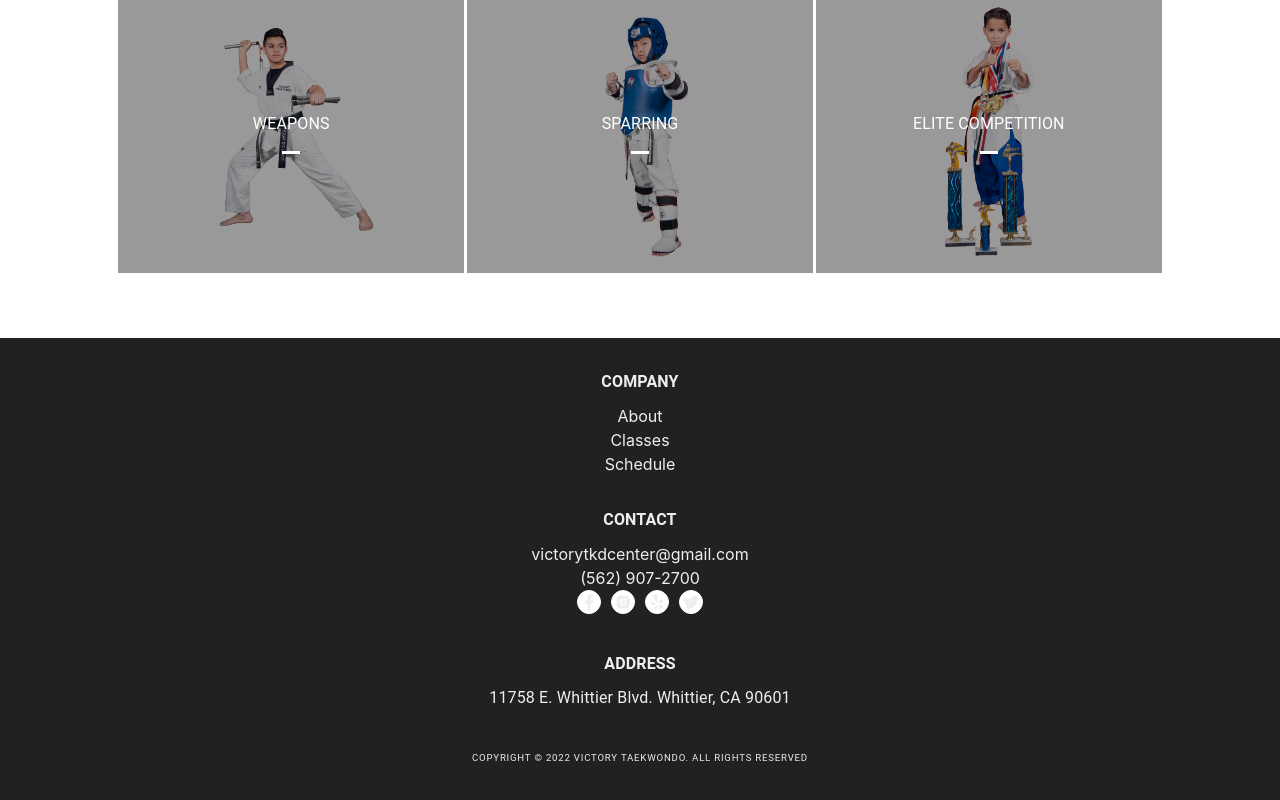
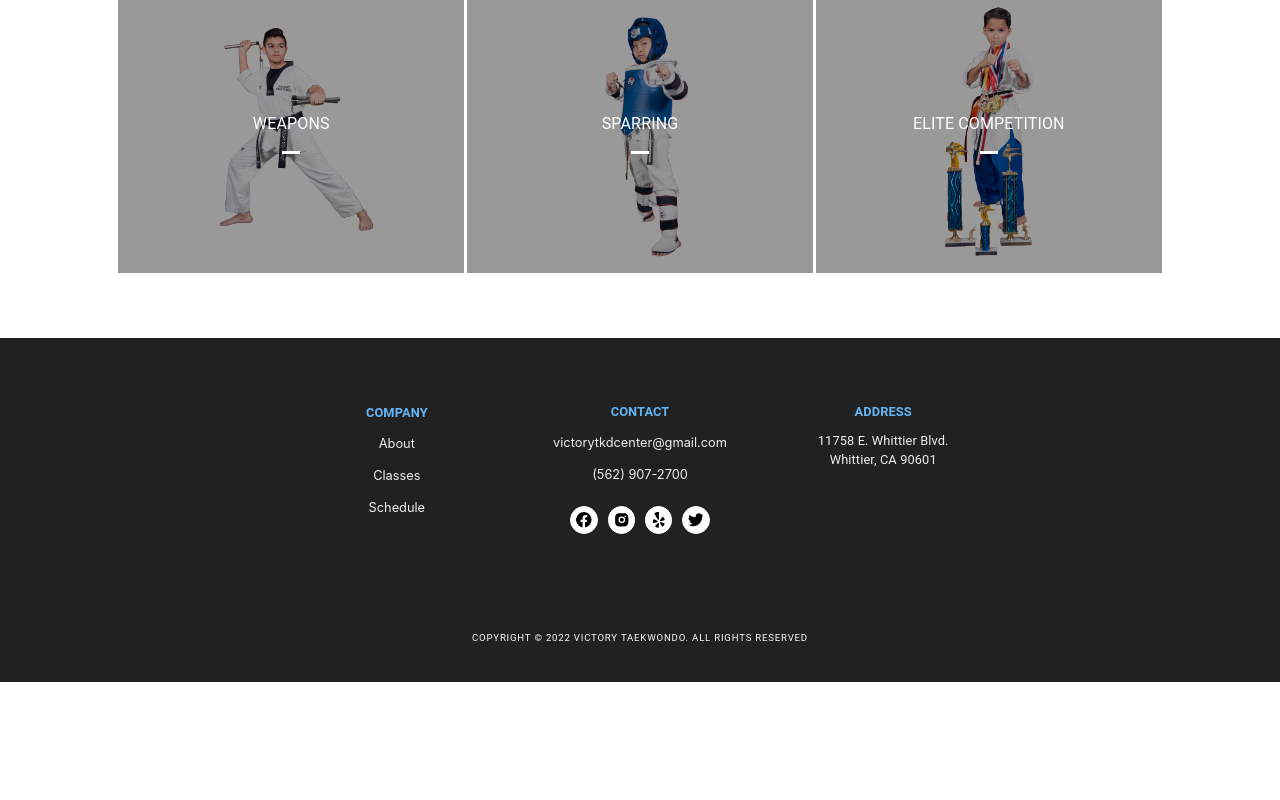
Before and after one commit to calvin-kim13/victoryTKD, a React (Create React App) app: page /classes in a window 1280 px wide. Shown: the part 606-1406 px from the top of the page. After the commit the page ends 1288 px from the top, so only its background shows below. Built offline with nearby package versions, Linux system fonts and the light colour scheme.

Commit message:
added styling to footer and fixed nav bug issue

```diff
--- a/src/components/ClassSchedule.js
+++ b/src/components/ClassSchedule.js
@@ -47,6 +47,9 @@ const ClassScheduleContainer = styled.div`
       width: 40rem;
       height: 25rem;
     }
+    .schedule {
+      margin-top: 5rem;
+    }
   }
   @media screen and (max-width: 800px) {
     .classSchedule {
--- a/src/components/Footer.js
+++ b/src/components/Footer.js
@@ -2,11 +2,14 @@ import styled from "@emotion/styled";
 import { Button, Typography } from "@mui/material";
 import React from "react";
 import { Link } from "react-router-dom";
-import { FaYelp, FaFacebookF, FaTwitter } from "react-icons/fa";
+import { FaYelp, FaFacebook, FaTwitter } from "react-icons/fa";
 import { RiInstagramFill } from "react-icons/ri";
-import { grey } from "@mui/material/colors";
+import { grey, red, blue } from "@mui/material/colors";
 const footerColor = grey[900];
 const footerTextColor = grey[200];
+const footerHeaderColorRed = red[300];
+const footerHeaderColorBlue = blue[300];
+const footerHeaderColorWhite = grey[50];
 
 const Footer = () => {
   return (
@@ -14,35 +17,52 @@ const Footer = () => {
       <FooterContainer>
         <CompanyContainer>
           <CompanyHeader>
-            <Typography fontWeight="bold">COMPANY</Typography>
+            <Typography
+              fontWeight="bold"
+              className="footerHeaderRed"
+              fontSize=".8rem"
+            >
+              COMPANY
+            </Typography>
           </CompanyHeader>
           <CompanyContent>
-            <Link to="/about">About</Link>
+            <Link to="/about" className="links">
+              About
+            </Link>
 
-            <Link to="/classes">Classes</Link>
+            <Link to="/classes" className="links">
+              Classes
+            </Link>
 
-            <Link to="/class-schedule">Schedule</Link>
+            <Link to="/class-schedule" className="links">
+              Schedule
+            </Link>
           </CompanyContent>
         </CompanyContainer>
         <ContactContainer>
           <ContactHeader>
-            <Typography fontWeight="bold">CONTACT</Typography>
+            <Typography
+              fontWeight="bold"
+              className="footerHeaderWhite"
+              fontSize=".8rem"
+            >
+              CONTACT
+            </Typography>
           </ContactHeader>
           <ContactContent>
-            <Link to="/contact">victorytkdcenter@gmail.com</Link>
-
-            <div>
+            <span className="email">victorytkdcenter@gmail.com</span>
+            <div className="phone">
               <a href="tel:7144773232">(562) 907-2700</a>
             </div>
-
             <div className="social-links">
               <a href="">
-                <FaFacebookF
+                <FaFacebook
                   style={{
                     border: "1px solid white",
                     borderRadius: "50px",
                     backgroundColor: "white",
-                    padding: ".2rem",
+                    padding: ".3rem",
+                    color: "black",
                   }}
                 />
               </a>
@@ -52,7 +72,8 @@ const Footer = () => {
                     border: "1px solid white",
                     borderRadius: "50px",
                     backgroundColor: "white",
-                    padding: ".2rem",
+                    padding: ".3rem",
+                    color: "black",
                   }}
                 />
               </a>
@@ -62,7 +83,8 @@ const Footer = () => {
                     border: "1px solid white",
                     borderRadius: "50px",
                     backgroundColor: "white",
-                    padding: ".2rem",
+                    padding: ".3rem",
+                    color: "black",
                   }}
                 />
               </a>
@@ -72,7 +94,8 @@ const Footer = () => {
                     border: "1px solid white",
                     borderRadius: "50px",
                     backgroundColor: "white",
-                    padding: ".2rem",
+                    padding: ".3rem",
+                    color: "black",
                   }}
                 />
               </a>
@@ -81,10 +104,18 @@ const Footer = () => {
         </ContactContainer>
         <AddressContainer>
           <AddressHeader>
-            <Typography fontWeight="bold">ADDRESS</Typography>
+            <Typography
+              fontWeight="bold"
+              className="footerHeaderBlue"
+              fontSize=".8rem"
+            >
+              ADDRESS
+            </Typography>
           </AddressHeader>
           <AddressContent>
-            <Typography>11758 E. Whittier Blvd. Whittier, CA 90601</Typography>
+            <Typography fontSize=".8rem">
+              11758 E. Whittier Blvd. Whittier, CA 90601
+            </Typography>
           </AddressContent>
         </AddressContainer>
       </FooterContainer>
@@ -98,7 +129,7 @@ const Footer = () => {
 };
 
 const FooterWrapper = styled.div`
-  height: 50vh;
+  height: 55vh;
   //   margin-top: 1rem;
   background-color: ${footerColor};
   color: ${footerTextColor};
@@ -107,6 +138,9 @@ const FooterWrapper = styled.div`
   flex-direction: column;
   align-items: center;
   justify-content: space-between;
+  @media screen and (min-width: 1200px) {
+    height: 35vh;
+  }
 `;
 
 const FooterContainer = styled.div`
@@ -114,6 +148,21 @@ const FooterContainer = styled.div`
   flex-direction: column;
   align-items: center;
   justify-content: space-evenly;
+  .footerHeaderRed {
+    color: ${footerHeaderColorBlue};
+  }
+  .footerHeaderWhite {
+    color: ${footerHeaderColorBlue};
+  }
+  .footerHeaderBlue {
+    color: ${footerHeaderColorBlue};
+  }
+  @media screen and (min-width: 1200px) {
+    width: 100%;
+    height: 100%;
+    flex-direction: row;
+    justify-content: center;
+  }
 `;
 
 const CompanyContainer = styled.div`
@@ -121,7 +170,11 @@ const CompanyContainer = styled.div`
   flex-direction: column;
   align-items: center;
   justify-content: center;
-  margin-bottom: 2rem;
+  margin-bottom: 1.5rem;
+  @media screen and (min-width: 1200px) {
+    width: 20%;
+    height: 50%;
+  }
 `;
 
 const CompanyHeader = styled.div`
@@ -137,6 +190,10 @@ const CompanyContent = styled.div`
   align-items: center;
   justify-content: center;
   line-height: 1.5rem;
+  .links {
+    margin-bottom: 0.5rem;
+    font-size: 0.8rem;
+  }
 `;
 
 const ContactContainer = styled.div`
@@ -145,6 +202,11 @@ const ContactContainer = styled.div`
   align-items: center;
   justify-content: center;
   margin-bottom: 2rem;
+  @media screen and (min-width: 1200px) {
+    width: 20%;
+    height: 50%;
+    margin-top: 1.2rem;
+  }
 `;
 
 const ContactHeader = styled.div`
@@ -160,6 +222,16 @@ const ContactContent = styled.div`
   align-items: center;
   justify-content: center;
   line-height: 1.5rem;
+  .email {
+    font-size: 0.8rem;
+  }
+  .phone {
+    margin-top: 0.5rem;
+    font-size: 0.8rem;
+  }
+  .social-links {
+    margin-top: 1.2rem;
+  }
   .social-links a {
     margin: 0.3rem;
   }
@@ -169,6 +241,11 @@ const AddressContainer = styled.div`
   flex-direction: column;
   align-items: center;
   justify-content: center;
+  @media screen and (min-width: 1200px) {
+    width: 20%;
+    height: 50%;
+    margin-top: -5.2rem;
+  }
 `;
 
 const AddressHeader = styled.div`
@@ -184,12 +261,18 @@ const AddressContent = styled.div`
   align-items: center;
   justify-content: center;
   line-height: 1.5rem;
+  @media screen and (min-width: 1200px) {
+    width: 10rem;
+    text-align: center;
+  }
 `;
 
 const CopyrightContainer = styled.div`
   .copyright {
     font-size: 0.6rem;
+    color: white;
   }
+  margin-top: 2.5rem;
 `;
 
 export default Footer;
--- a/src/components/Header.js
+++ b/src/components/Header.js
@@ -1,4 +1,3 @@
-import styled from "@emotion/styled";
 import logo from "../assets/logo.jpg";
 import { Link } from "react-router-dom";
 import * as React from "react";
@@ -11,8 +10,10 @@ const Header = () => {
 
   const handleClick = () => setClick(!click);
 
+  const handleNavClick = () => setClick(false);
+
   React.useEffect(() => {
-    if (click) {
+    if (click === true) {
       document.body.style.overflow = "hidden";
     } else {
       document.body.style.overflow = "scroll";
@@ -26,38 +27,42 @@ const Header = () => {
       </div>
       <ul className={click ? "nav-menu active" : "nav-menu"}>
         <li className="nav-item">
-          <Link to="/" onClick={handleClick}>
-            <Button>Home</Button>
+          <Link to="/">
+            <Button onClick={handleNavClick}>Home</Button>
           </Link>
         </li>
         <li className="nav-item">
-          <Link to="/about" onClick={handleClick}>
-            <Button>About</Button>
+          <Link to="/about">
+            <Button onClick={handleNavClick}>About</Button>
           </Link>
         </li>
         <li className="nav-item">
-          <Link to="/instructors" onClick={handleClick}>
-            <Button>Instructors</Button>
+          <Link to="/instructors">
+            <Button onClick={handleNavClick}>Instructors</Button>
           </Link>
         </li>
         <li className="nav-item">
-          <Link to="/classes" onClick={handleClick}>
-            <Button>Classes</Button>
+          <Link to="/classes">
+            <Button onClick={handleNavClick}>Classes</Button>
           </Link>
         </li>
         <li className="nav-item">
-          <Link to="/class-schedule" onClick={handleClick}>
-            <Button>Schedule</Button>
+          <Link to="/class-schedule">
+            <Button onClick={handleNavClick}>Schedule</Button>
           </Link>
         </li>
         <li className="nav-item">
-          <Link to="/contact" onClick={handleClick}>
-            <Button>Contact</Button>
+          <Link to="/contact">
+            <Button onClick={handleNavClick}>Contact</Button>
           </Link>
         </li>
         <li className="nav-item">
-          <Link to="/news-board" onClick={handleClick}>
-            <Button variant="contained" sx={{ height: 50, width: 150 }}>
+          <Link to="/news-board">
+            <Button
+              onClick={handleNavClick}
+              variant="contained"
+              sx={{ height: 50, width: 150 }}
+            >
               News Board
             </Button>
           </Link>
--- a/src/components/Home.js
+++ b/src/components/Home.js
@@ -75,6 +75,7 @@ const HomeContent = styled.div`
   }
   @media screen and (max-width: 1000px) {
     height: 85vh;
+    margin-top: 2rem;
   }
 `;
 
@@ -85,7 +86,7 @@ const HomeTextWrapper = styled.div`
   text-align: center;
   @media screen and (max-width: 1000px) {
     .victory-tkd {
-      font-size: 3rem;
+      font-size: 3.5rem;
     }
     .three-values {
       font-size: 1.2rem;
--- a/src/components/Trial.js
+++ b/src/components/Trial.js
@@ -79,9 +79,6 @@ const TrialContainer = styled.div`
   margin-top: 8rem;
   @media screen and (max-width: 1000px) {
     flex-direction: column;
-    .trial-list {
-      font-size: 1.7rem;
-    }
   }
 `;
 
@@ -106,6 +103,11 @@ const TrialIncludes = styled.div`
     font-size: 3rem;
     margin-left: 1rem;
   }
+  @media screen and (max-width: 1000px) {
+    .trial-list {
+      font-size: 1.7rem;
+    }
+  }
 `;
 
 const ArrowWrapper = styled.div`
--- a/src/components/styles/Navbar.css
+++ b/src/components/styles/Navbar.css
@@ -41,6 +41,9 @@
     transition: 0.4s;
     z-index: 1000;
   }
+  body {
+    overflow: hidden;
+  }
   .nav-menu.active {
     left: 0;
   }
```
